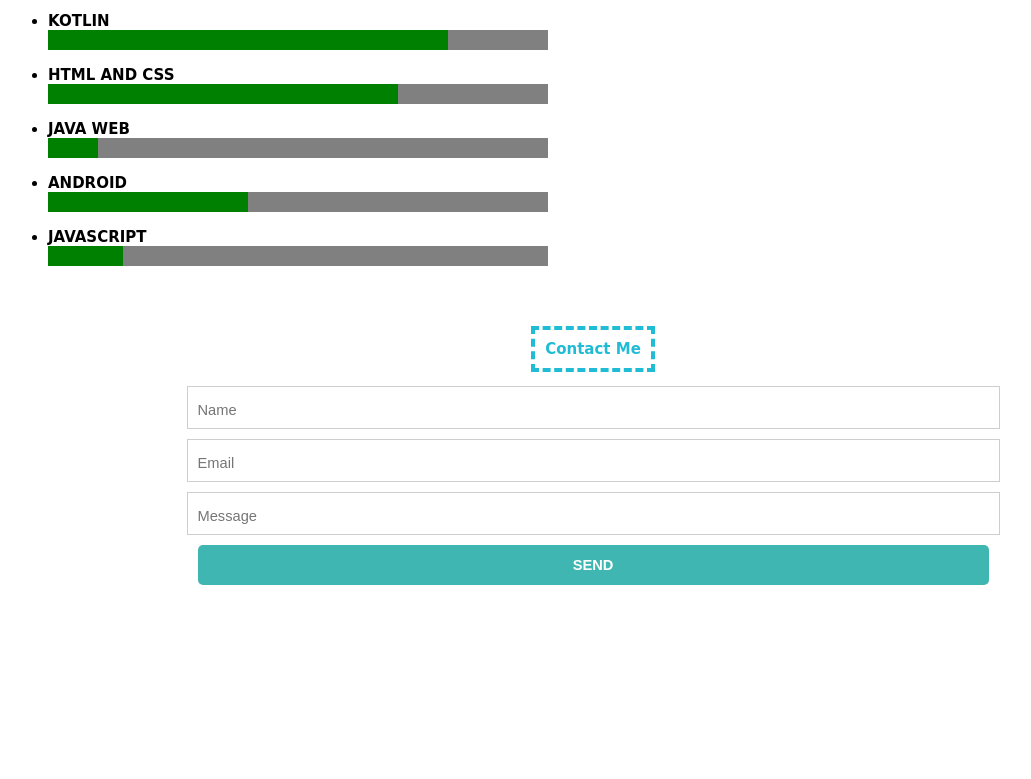
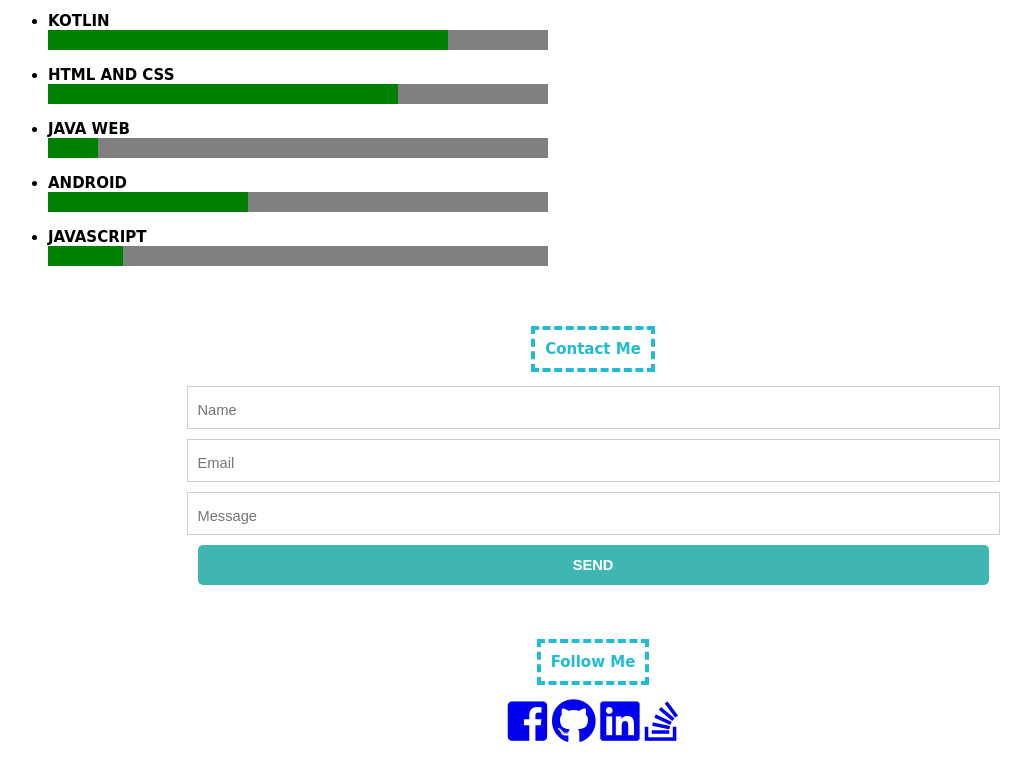
Before and after one commit to yohanym95/HTML_CSS_blogpage, a plain HTML site: page index.html in a window 1280 px wide. Shown: the part 575-1354 px from the top of the page, without its empty margins (47-1078 px from the left). Before the commit the page ends 1205 px from the top, so only its background shows below. Drawn offline with Linux system fonts and the light colour scheme.

Commit message:
added follow me block

```diff
--- a/index.html
+++ b/index.html
@@ -3,6 +3,7 @@
 <head>
 	<title>My Blog</title>
 	<link rel="stylesheet" type="text/css" href="style.css">
+	<link rel="stylesheet" href="https://use.fontawesome.com/releases/v5.2.0/css/all.css" integrity="sha384-hWVjflwFxL6sNzntih27bfxkr27PmbbK/iSvJ+a4+0owXq79v+lsFkW54bOGbiDQ" crossorigin="anonymous">
 
 </head>
 <body>
@@ -63,6 +64,18 @@
 		</form>
 
 	</div>
+	<footer>
+	<div class="section">
+		<h1><span>Follow Me</span></h1>
+		<center>
+		<a href="https://web.facebook.com/yohan.malshika1" target="_blank"><i class="fab fa-facebook-square fa-3x"></i></a>
+		<a href="https://github.com/yohanym95" target="_blank"><i class="fab fa-github fa-3x"></i></a>
+		<a href="https://www.linkedin.com/in/yohan-malshika-901234142/" target="_blank"><i class="fab fa-linkedin fa-3x"></i></a>
+		<a href="https://stackoverflow.com/users/8992732/yohan-malshika" target="_blank"><i class="fab fa-stack-overflow fa-3x"></i></a>
+		</center>
+
+	</div>
+    </footer>
 
 
 
--- a/style.css
+++ b/style.css
@@ -93,3 +93,6 @@ input, textarea{
 .quote{
 	text-align: right;
 }
+a:hover{
+	background-color: black;
+}
```
